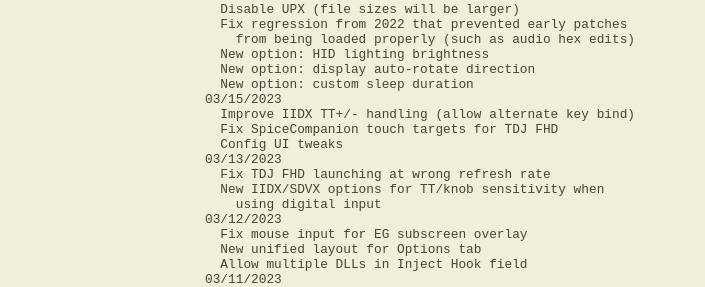
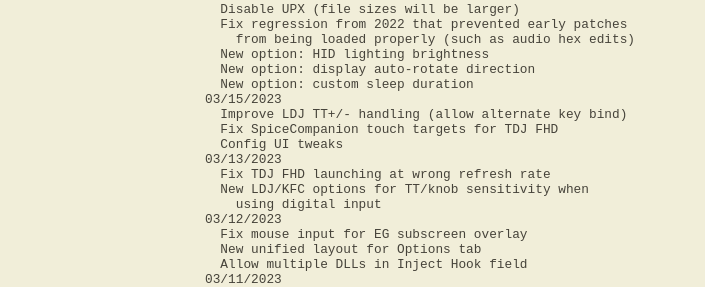
Before and after one commit to spice2x/spice2x.github.io, a Jekyll site: the page built from docs/index.html, in a window 1280 px wide. Shown: the part 872-1159 px from the top of the page, without its empty margins (299-1004 px from the left). Built offline with Jekyll 4.4.1, drawn with Linux system fonts in a browser that asks for light colours; nearby versions of some CDN libraries; some of the changed text lies outside the part shown.

Commit message:
update names

```diff
--- a/docs/_includes/content.html
+++ b/docs/_includes/content.html
@@ -51,12 +51,12 @@
   New option: display auto-rotate direction
   New option: custom sleep duration
 03/15/2023
-  Improve IIDX TT+/- handling (allow alternate key bind)
+  Improve LDJ TT+/- handling (allow alternate key bind)
   Fix SpiceCompanion touch targets for TDJ FHD
   Config UI tweaks
 03/13/2023
   Fix TDJ FHD launching at wrong refresh rate
-  New IIDX/SDVX options for TT/knob sensitivity when
+  New LDJ/KFC options for TT/knob sensitivity when
     using digital input
 03/12/2023
   Fix mouse input for EG subscreen overlay
```
